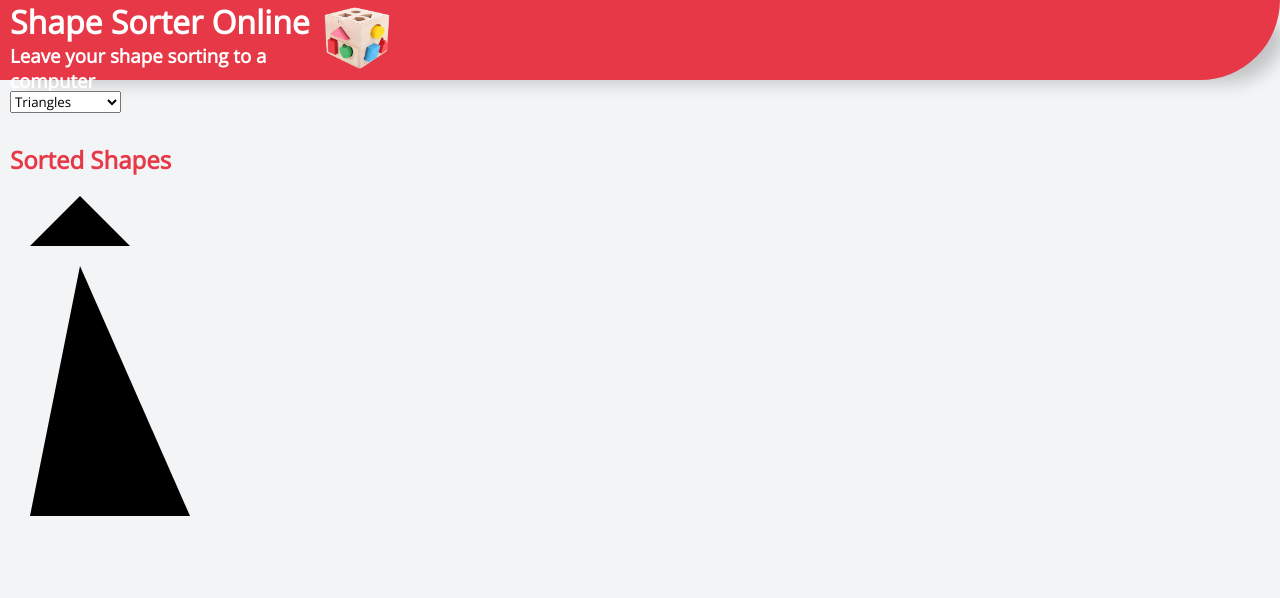
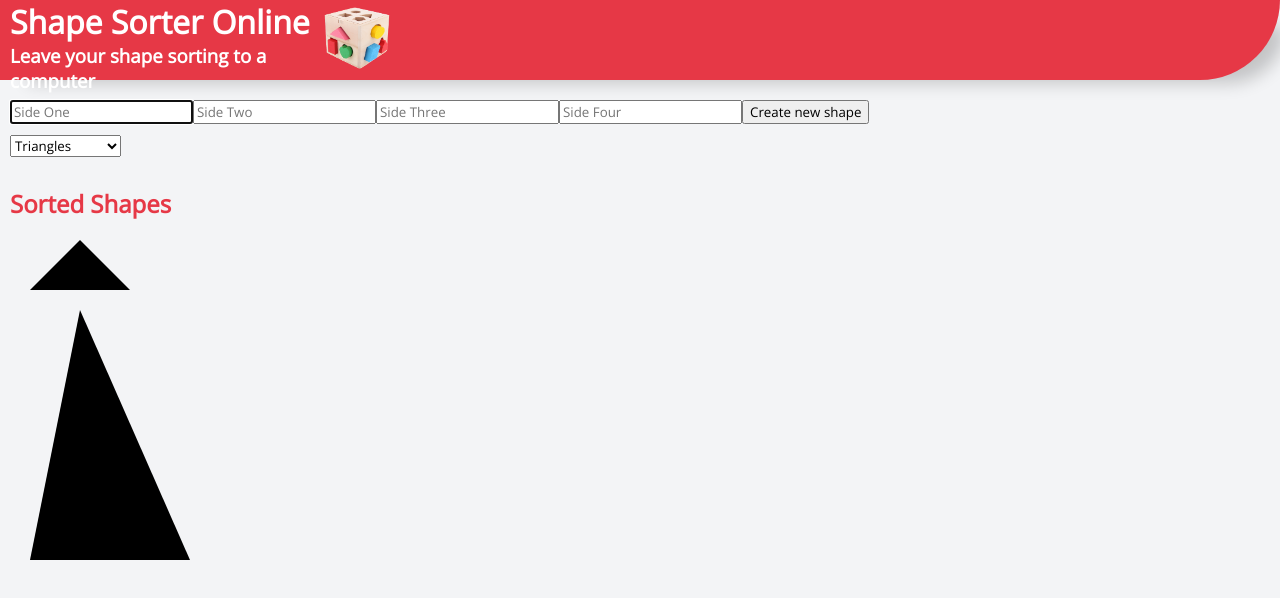
Before and after one commit to ChristopherDalziel/83489-2, a React (Create React App) app: page / in a window 1280 px wide. Shown: the top 598 px of the page. Built offline with nearby package versions, Linux system fonts and the light colour scheme.

Commit message:
Began building a form input field to create new shapes from an input

```diff
--- a/src/App.js
+++ b/src/App.js
@@ -3,6 +3,7 @@ import { connect } from "react-redux";
 import ShapesList from "./components/ShapesList";
 import ShapesListFilters from "./components/ShapesListFilters";
 import Header from "./components/Header";
+import ShapeForm from "./components/ShapeForm";
 
 class App extends React.Component {
   state = {
@@ -16,6 +17,7 @@ class App extends React.Component {
     return (
       <div>
         <Header />
+        <ShapeForm />
         <ShapesListFilters />
         <ShapesList />
       </div>
--- /dev/null
+++ b/src/components/ShapeForm.js
@@ -0,0 +1,30 @@
+import React from "react";
+import styled from "@emotion/styled";
+
+const FormContainer = styled.div`
+  padding: 20px 10px 0px 10px;
+`;
+
+export default class ShapeForm extends React.Component {
+  // onSubmit = (e) => {
+  //   e.preventDefault();
+
+  //   if() {
+
+  //   }
+  // };
+
+  render() {
+    return (
+      <FormContainer>
+        <form>
+          <input autoFocus placeholder="Side One"></input>
+          <input placeholder="Side Two"></input>
+          <input placeholder="Side Three"></input>
+          <input placeholder="Side Four"></input>
+          <button>Create new shape</button>
+        </form>
+      </FormContainer>
+    );
+  }
+}
```
